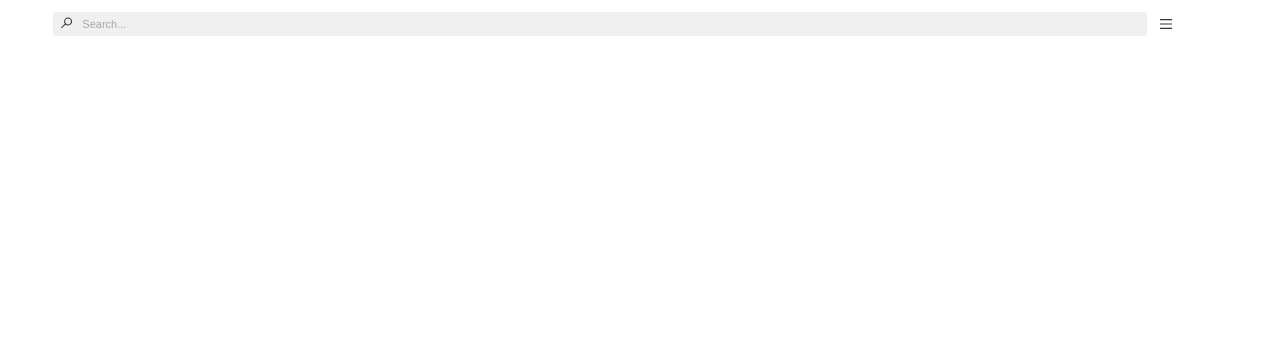
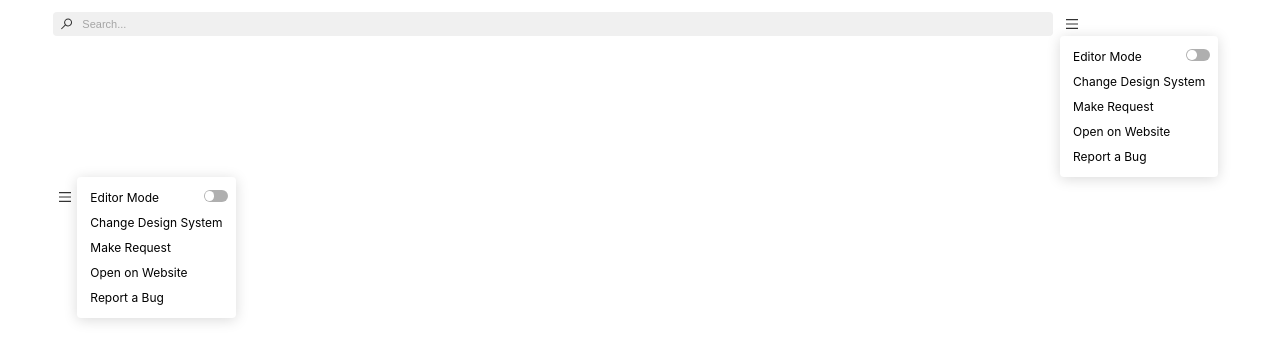
Before and after one commit to mlauraveiga/DesignSystemPlugin, a React app: page / in a window 1280 px wide. Shown: the top 362 px of the page. Built offline with nearby package versions, Linux system fonts and the light colour scheme.

Commit message:
toggle and pop-up updated

```diff
--- /dev/null
+++ b/src/components/PopUp/index.tsx
@@ -0,0 +1,73 @@
+import React, { useRef } from "react";
+import { useState } from "react";
+import IconButton from "../Buttons/Icon";
+import './popup.sass';
+import Toggle from "../Toggle";
+
+const PopUp = ({ option, onClick: customOnClick, icon }) => {
+  const [isOpen, setIsOpen] = useState(true);
+  const popRef = useRef<HTMLDivElement>(null);
+
+  customOnClick = () => {
+    setIsOpen(true);
+    popRef.current.focus(); // Focus the pop-up to prevent accidental closing
+  };
+
+  const handleClose = (event: React.MouseEvent<HTMLDivElement>) => {
+    if (event.target !== popRef.current) {
+      // Close the pop-up if the click isn't on the pop-up
+      setIsOpen(false);
+    } else {
+      event.stopPropagation(); // Prevent the event from bubbling up
+    }
+  };
+
+  type option = {
+    id: string;
+    title: string;
+    toggle?: boolean;
+  }
+
+  if (option.toggle === true) {
+    <Toggle />
+  } else {
+  }
+
+  option.toggle = false;
+
+  return (
+    <div>
+      <IconButton onClick={customOnClick} icon={icon} />
+
+      {isOpen && (
+        <div
+          className="popover"
+          ref={popRef}
+          onClick={handleClose}
+        >
+          {option.map((option) => (
+            <div className="popover-box">
+              {!option.toggle && (
+                <div className="popover-option" key={option.id}>
+                  <p className="option" >
+                    {option.title}
+                  </p>
+                </div>
+              )}
+              {option.toggle && (
+                <div className="popover-option toggletrue" key={option.id}>
+                  <p className="option" >
+                    <p className="option-title">{option.title}</p>
+                    <div className="toggle" ><Toggle /></div>
+                  </p>
+                </div>
+              )}
+            </div>
+          ))}
+        </div>
+      )}
+    </div>
+  );
+};
+
+export default PopUp;
--- /dev/null
+++ b/src/components/PopUp/popup.sass
@@ -0,0 +1,48 @@
+@import '../../styles/variables.sass'
+
+.popover
+    background-color: $COLOR-PRIMARY-WHITE
+    align-items: flex-start
+    border-radius: 4px
+    box-shadow: 0px 2px 14px #00000026
+    display: inline-flex
+    flex-direction: column
+    padding: 8px
+    position: relative
+
+    .popover-box
+        width: 100%
+
+        .popover-option
+            margin: 0
+            width: 100%
+            border-radius: 4px
+
+            .option
+                font-size: $TEXT-FONT-SIZE
+                font-weight: $TEXT-FONT-WEIGHT
+                margin: 0
+                padding: 5px
+                width: 100%
+
+    .option-title
+        margin: 0
+        display: inline-flex
+        width: 100%
+
+    .toggle
+        position: absolute
+        right: 4px
+
+    .toggletrue
+        width: 100%
+        display: inline-flex
+
+    .popover-option:hover
+        background-color: $COLOR-PRIMARY-LIGHTGREY
+        border-radius: 4px
+        width: 100%
+
+    .toggletrue:hover
+        background-color: $COLOR-PRIMARY-WHITE
+        width: 100%
--- a/src/components/PopUp_Down_Left/index.tsx
+++ /dev/null
@@ -1,45 +0,0 @@
-import React, { useRef } from "react";
-import { useState } from "react";
-import IconButton from "../Buttons/Icon";
-
-const PopUp = ({ options, onClick: customOnClick, icon }) => {
-    const [isOpen, setIsOpen] = useState(false);
-    const popRef = useRef<HTMLDivElement>(null);
-
-    customOnClick = () => {
-      setIsOpen(true);
-      popRef.current.focus(); // Focus the pop-up to prevent accidental closing
-    };
-
-    const handleClose = (event: React.MouseEvent<HTMLDivElement>) => {
-      if (event.target !== popRef.current) {
-        // Close the pop-up if the click isn't on the pop-up
-        setIsOpen(false);
-      } else {
-        event.stopPropagation(); // Prevent the event from bubbling up
-      }
-    };
-
-    return (
-      <div>
-        <IconButton onClick={customOnClick} icon={icon} />
-
-        {isOpen && (
-          <div
-            className="popover"
-            ref={popRef}
-            onClick={handleClose}
-          >
-            {options.map((option) => (
-              <div key={option.id}>
-                <h3>{option.title}</h3>
-                {option.description}
-              </div>
-            ))}
-          </div>
-        )}
-      </div>
-    );
-  };
-
-  export default PopUp;
--- a/src/components/Search/search.sass
+++ b/src/components/Search/search.sass
@@ -29,4 +29,4 @@
         color: $COLOR-PRIMARY-BLACK50
         position: absolute
         left: 8px
-        top: 5px
+        top: 6px
--- /dev/null
+++ b/src/components/Toggle/index.tsx
@@ -0,0 +1,15 @@
+import React from "react";
+import "./toggle.sass";
+
+const Toggle = () => {
+    return (
+        <div>
+            <label className="toggle">
+                <input className="toggle-checkbox" type="checkbox" />
+                <div className="toggle-switch"></div>
+            </label>
+        </div>
+    );
+}
+
+export default Toggle;
--- /dev/null
+++ b/src/components/Toggle/toggle.sass
@@ -0,0 +1,44 @@
+@import '../../styles/variables.sass'
+
+*,
+*:before,
+*:after
+    box-sizing: border-box
+
+.toggle
+    cursor: pointer
+    display: inline-block
+
+    &-switch
+        display: inline-block
+        background: $COLOR-PRIMARY-BLACK50
+        border-radius: 6px
+        width: 24px
+        height: 12px
+        position: relative
+        vertical-align: middle
+        transition: background 0.20s
+
+    &-switch:before, &-switch:after
+        content: ""
+
+    &-switch:before
+        display: block
+        background: $COLOR-PRIMARY-WHITE
+        border-radius: 50%
+        width: 9.5px
+        height: 9.5px
+        position: absolute
+        top: 1px
+        left: 1px
+        transition: left 0.20s
+
+    &-checkbox:checked + &-switch
+        background: $COLOR-BLUE
+
+    &-checkbox:checked + &-switch:before
+        left: 13px
+
+    &-checkbox
+        position: absolute
+        visibility: hidden
--- a/src/screens/DSMenuActive/index.tsx
+++ b/src/screens/DSMenuActive/index.tsx
@@ -1,27 +1,41 @@
 import React from 'react';
 import './DSMenuActive.sass';
 import SearchBox from '../../components/Search';
-import PopUp from '../../components/PopUp_Down_Left';
+import PopUp from '../../components/PopUp';
 import MenuHamburger from '../../assets/icons/menuHamburger';
 
 function DSMenuActive() {
   const options1 = [
     {
       id: 'option1',
-      title: 'Option 1',
-      description: 'Option 1 description',
+      title: 'Editor Mode',
+      toggle: true,
     },
     {
       id: 'option2',
-      title: 'Option 2',
-      description: 'Option 2 description',
+      title: 'Change Design System',
     },
+    {
+      id: 'option3',
+      title: 'Make Request',
+    },
+    {
+      id: 'option4',
+      title: 'Open on Website',
+    },
+    {
+      id: 'option5',
+      title: 'Report a Bug',
+    }
   ]
 
   return (
-    <div className='search_menu'>
-      <SearchBox />
-      <PopUp options={options1} onClick={() => {}} icon={<MenuHamburger />} />
+    <div>
+      <div className='search_menu'>
+        <SearchBox />
+        <PopUp option={options1} onClick={() => { }} icon={<MenuHamburger />} />
+      </div>
+      <PopUp option={options1} onClick={() => { }} icon={<MenuHamburger />} />
     </div>
   );
 }
```
